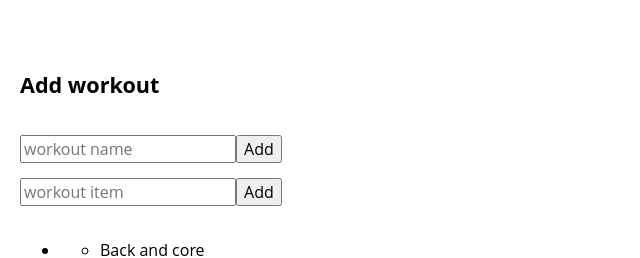
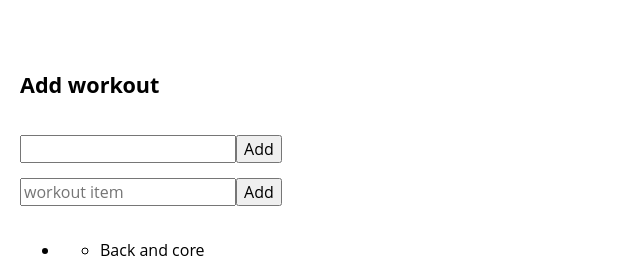
Before and after one commit to mrjasonweaver/workout-randomizer, a React (Create React App) app: page / in a window 1280 px wide. Shown: the part 350-608 px from the top of the page, without its empty margins (0-640 px from the left). Built offline with nearby package versions, Linux system fonts and the light colour scheme.

Commit message:
Adding AddWorkoutForm component to AddWorkout

```diff
--- a/src/components/AddWorkout.js
+++ b/src/components/AddWorkout.js
@@ -1,6 +1,6 @@
 import React from 'react';
 import WorkoutList from './WorkoutList';
-import AddWorkoutNameButton from './AddWorkoutNameButton';
+import AddWorkoutForm from './AddWorkoutForm';
 import AddWorkoutItemButton from './AddWorkoutItemButton';
 import workouts from '../data.js'
 
@@ -9,11 +9,11 @@ class AddWorkout extends React.Component {
         return (
             <div>
                 <div className="wrap">
-                    <form className="add-workout">
+                    <div className="add-workout-form-wrapper">
                         <h3>{this.props.sectionTitle}</h3>
-                        <input placeholder="workout name"/><AddWorkoutNameButton />
+                        <AddWorkoutForm />
                         <input placeholder="workout item"/><AddWorkoutItemButton />
-                    </form>
+                    </div>
                     <WorkoutList workouts={workouts}/>
                 </div>
             </div>
```
